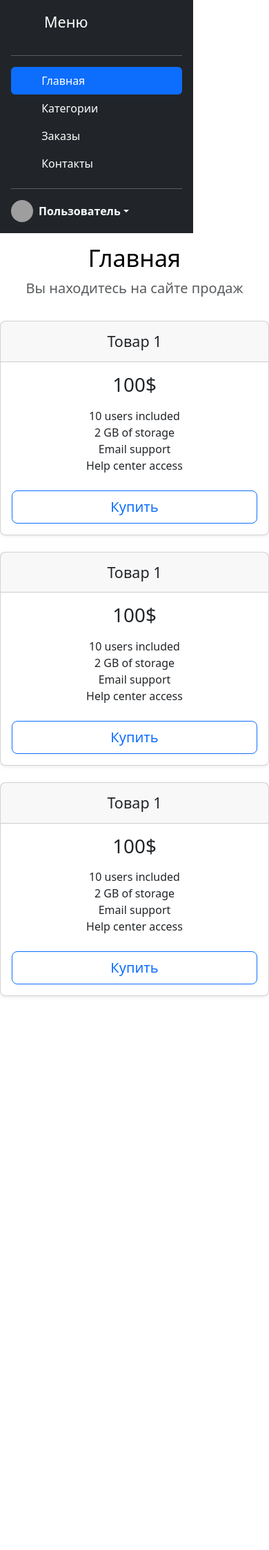
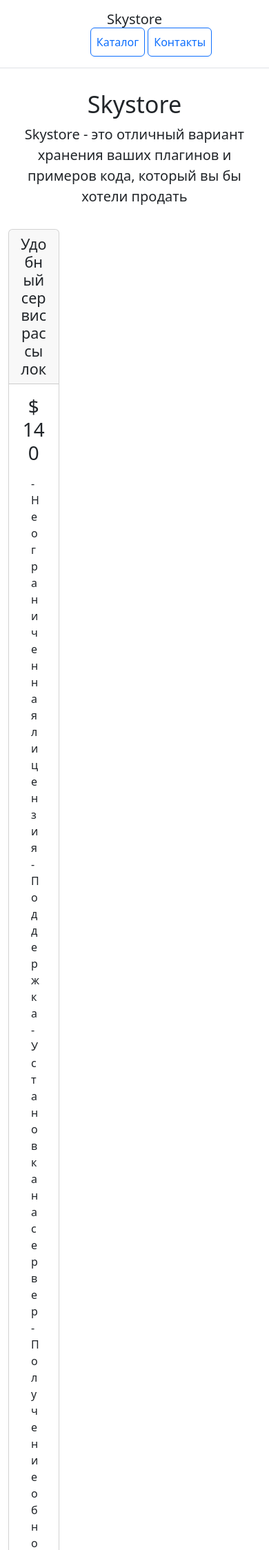
Before and after one commit to DanilParusov/django_homework19.2, a Django app: page / in a window 390 px wide. Shown: the top 2247 px of the page at 69% size. Before the commit the page ends 1445 px from the top, so only its background shows below. Run offline with Django 4.2, Linux system fonts and the light colour scheme; some libraries are stand-ins or nearby versions; grey boxes are pictures that could not be loaded.

Commit message:
fixed homework 20.1

```diff
--- a/catalog/templates/catalog/index.html
+++ b/catalog/templates/catalog/index.html
@@ -1,114 +1,80 @@
+{% load static %}
 <!doctype html>
 <html lang="en">
 <head>
     <meta charset="utf-8">
     <meta name="viewport" content="width=device-width, initial-scale=1">
-    <title>index</title>
-    <link href="https://cdn.jsdelivr.net/npm/bootstrap@5.3.0/dist/css/bootstrap.min.css" rel="stylesheet" integrity="sha384-9ndCyUaIbzAi2FUVXJi0CjmCapSmO7SnpJef0486qhLnuZ2cdeRhO02iuK6FUUVM" crossorigin="anonymous">
+    <title>Skystore</title>
+    <link href="{% static '/css/bootstrap.min.css' %}" rel="stylesheet">
 </head>
 <body>
-    <div class="d-flex flex-column flex-shrink-0 p-3 text-bg-dark" style="width: 280px;">
-    <a href="/" class="d-flex align-items-center mb-3 mb-md-0 me-md-auto text-white text-decoration-none">
-      <svg class="bi pe-none me-2" width="40" height="32"><use xlink:href="#bootstrap"></use></svg>
-      <span class="fs-4">Меню</span>
-    </a>
-    <hr>
-    <ul class="nav nav-pills flex-column mb-auto">
-      <li class="nav-item">
-        <a href="#" class="nav-link active" aria-current="page">
-          <svg class="bi pe-none me-2" width="16" height="16"><use xlink:href="#home"></use></svg>
-          Главная
-        </a>
-      </li>
-      <li>
-        <a href="#" class="nav-link text-white">
-          <svg class="bi pe-none me-2" width="16" height="16"><use xlink:href="#speedometer2"></use></svg>
-          Категории
-        </a>
-      </li>
-      <li>
-        <a href="#" class="nav-link text-white">
-          <svg class="bi pe-none me-2" width="16" height="16"><use xlink:href="#table"></use></svg>
-          Заказы
-        </a>
-      </li>
-      <li>
-        <a href="#" class="nav-link text-white">
-          <svg class="bi pe-none me-2" width="16" height="16"><use xlink:href="#grid"></use></svg>
-          Контакты
-        </a>
-      </li>
-    </ul>
-    <hr>
-    <div class="dropdown">
-      <a href="#" class="d-flex align-items-center text-white text-decoration-none dropdown-toggle" data-bs-toggle="dropdown" aria-expanded="false">
-        <img src="https://github.com/mdo.png" alt="" width="32" height="32" class="rounded-circle me-2">
-        <strong>Пользователь</strong>
-      </a>
-      <ul class="dropdown-menu dropdown-menu-dark text-small shadow">
-        <li><a class="dropdown-item" href="#">Профиль</a></li>
-        <li><a class="dropdown-item" href="#">Выход</a></li>
-      </ul>
+<div class="d-flex flex-column flex-md-row align-items-center p-3 px-md-4 mb-3 bg-white border-bottom box-shadow">
+    <h5 class="my-0 mr-md-auto font-weight-normal">Skystore</h5>
+    <nav class="ms-5">
+        <a class="p-2 btn btn-outline-primary" href="/">Каталог</a>
+        <a class="p-2 btn btn-outline-primary" href="/contacts">Контакты</a>
+    </nav>
 </div>
+
+<div class="pricing-header px-3 py-3 pt-md-5 pb-md-4 mx-auto text-center">
+    <h1 class="display-4">Skystore</h1>
+    <p class="lead">Skystore - это отличный вариант хранения ваших плагинов и примеров кода, который вы бы хотели
+        продать</p>
 </div>
-    <div class="pricing-header p-3 pb-md-4 mx-auto text-center">
-      <h1 class="display-4 fw-normal text-body-emphasis">Главная</h1>
-      <p class="fs-5 text-body-secondary">Вы находитесь на сайте продаж</p>
-    </div>
-    <div class="row row-cols-1 row-cols-md-3 mb-3 text-center">
-      <div class="col">
-        <div class="card mb-4 rounded-3 shadow-sm">
-          <div class="card-header py-3">
-            <h4 class="my-0 fw-normal">Товар 1</h4>
+
+<div class="container">
+    <div class="row text-center">
+        <div class="col-3">
+            <div class="card mb-4 box-shadow">
+                <div class="card-header">
+                    <h4 class="my-0 font-weight-normal">Удобный сервис рассылок</h4>
                 </div>
                 <div class="card-body">
-            <h1 class="card-title pricing-card-title">100$<small class="text-body-secondary fw-light"></small></h1>
-            <ul class="list-unstyled mt-3 mb-4">
-              <li>10 users included</li>
-              <li>2 GB of storage</li>
-              <li>Email support</li>
-              <li>Help center access</li>
+                    <h1 class="card-title pricing-card-title">$ 140</h1>
+                    <ul class="list-unstyled mt-3 mb-4 text-start m-3">
+                        <li>- Неограниченная лицензия</li>
+                        <li>- Поддержка</li>
+                        <li>- Установка на сервер</li>
+                        <li>- Получение обновлений</li>
                     </ul>
-            <button type="button" class="w-100 btn btn-lg btn-outline-primary">Купить</button>
-          </div>
-        </div>
-      </div>
-      <div class="col">
-        <div class="card mb-4 rounded-3 shadow-sm">
-          <div class="card-header py-3">
-            <h4 class="my-0 fw-normal">Товар 1</h4>
-          </div>
-          <div class="card-body">
-            <h1 class="card-title pricing-card-title">100$<small class="text-body-secondary fw-light"></small></h1>
-            <ul class="list-unstyled mt-3 mb-4">
-              <li>10 users included</li>
-              <li>2 GB of storage</li>
-              <li>Email support</li>
-              <li>Help center access</li>
-            </ul>
-            <button type="button" class="w-100 btn btn-lg btn-outline-primary">Купить</button>
-          </div>
-        </div>
-      </div>
-      <div class="col">
-        <div class="card mb-4 rounded-3 shadow-sm">
-          <div class="card-header py-3">
-            <h4 class="my-0 fw-normal">Товар 1</h4>
-          </div>
-          <div class="card-body">
-            <h1 class="card-title pricing-card-title">100$<small class="text-body-secondary fw-light"></small></h1>
-            <ul class="list-unstyled mt-3 mb-4">
-              <li>10 users included</li>
-              <li>2 GB of storage</li>
-              <li>Email support</li>
-              <li>Help center access</li>
-            </ul>
-            <button type="button" class="w-100 btn btn-lg btn-outline-primary">Купить</button>
+                    <button type="button" class="btn btn-lg btn-block btn-outline-primary">Купить</button>
                 </div>
             </div>
         </div>
     </div>
-    <script src="https://cdn.jsdelivr.net/npm/@popperjs/core@2.11.8/dist/umd/popper.min.js" integrity="sha384-I7E8VVD/ismYTF4hNIPjVp/Zjvgyol6VFvRkX/vR+Vc4jQkC+hVqc2pM8ODewa9r" crossorigin="anonymous"></script>
-    <script src="https://cdn.jsdelivr.net/npm/bootstrap@5.3.0/dist/js/bootstrap.min.js" integrity="sha384-fbbOQedDUMZZ5KreZpsbe1LCZPVmfTnH7ois6mU1QK+m14rQ1l2bGBq41eYeM/fS" crossorigin="anonymous"></script>
+
+    <footer class="pt-4 my-md-5 pt-md-5 border-top">
+        <div class="row">
+            <div class="col-12 col-md">
+                SkyStore
+                <small class="d-block mb-3 text-muted">&copy; 2023</small>
+            </div>
+            <div class="col-6 col-md">
+                <h5>Категории</h5>
+                <ul class="list-unstyled text-small">
+                    <li><a class="text-muted" href="#">Рассылки</a></li>
+                    <li><a class="text-muted" href="#">Телеграм боты</a></li>
+                    <li><a class="text-muted" href="#">Полезные утилиты</a></li>
+                    <li><a class="text-muted" href="#">Веб-приложения</a></li>
+                    <li><a class="text-muted" href="#">Микросервисы</a></li>
+                </ul>
+            </div>
+            <div class="col-6 col-md">
+                <h5>Дополнительно</h5>
+                <ul class="list-unstyled text-small">
+                    <li><a class="text-muted" href="#">Мы пишем</a></li>
+                </ul>
+            </div>
+            <div class="col-6 col-md">
+                <h5>О нас</h5>
+                <ul class="list-unstyled text-small">
+                    <li><a class="text-muted" href="/contacts/">Контакты</a></li>
+                </ul>
+            </div>
+        </div>
+    </footer>
+</div>
+
+<script src="{% static '/js/bootstrap.bundle.min.js' %}"></script>
 </body>
 </html>
--- a/catalog/views.py
+++ b/catalog/views.py
@@ -9,7 +9,8 @@ def contacts(request):
     if request.method == 'POST':
         # в переменной request хранится информация о методе, который отправлял пользователь
         name = request.POST.get('name')
-        email = request.POST.get('email')
+        email = request.POST.get('phone')
+        message = request.POST.get('message')
         # а также передается информация, которую заполнил пользователь
-        print(f"{name} - {email}")
+        print(f"{name} - {email} - {message}")
     return render(request, 'catalog/contacts.html')
--- a/config/settings.py
+++ b/config/settings.py
@@ -123,6 +123,10 @@ USE_TZ = True
 
 STATIC_URL = 'static/'
 
+STATICFILES_DIRS = (
+    BASE_DIR / 'static',
+)
+
 # Default primary key field type
 # https://docs.djangoproject.com/en/4.2/ref/settings/#default-auto-field
 
```
Also changed, not shown: catalog/management/commands/fill.py (+20 -2 lines), catalog/models.py (+7 -5 lines), catalog/templates/catalog/contacts.html (+94 -50 lines). Lines whose indentation alone changed are shown as unchanged.
